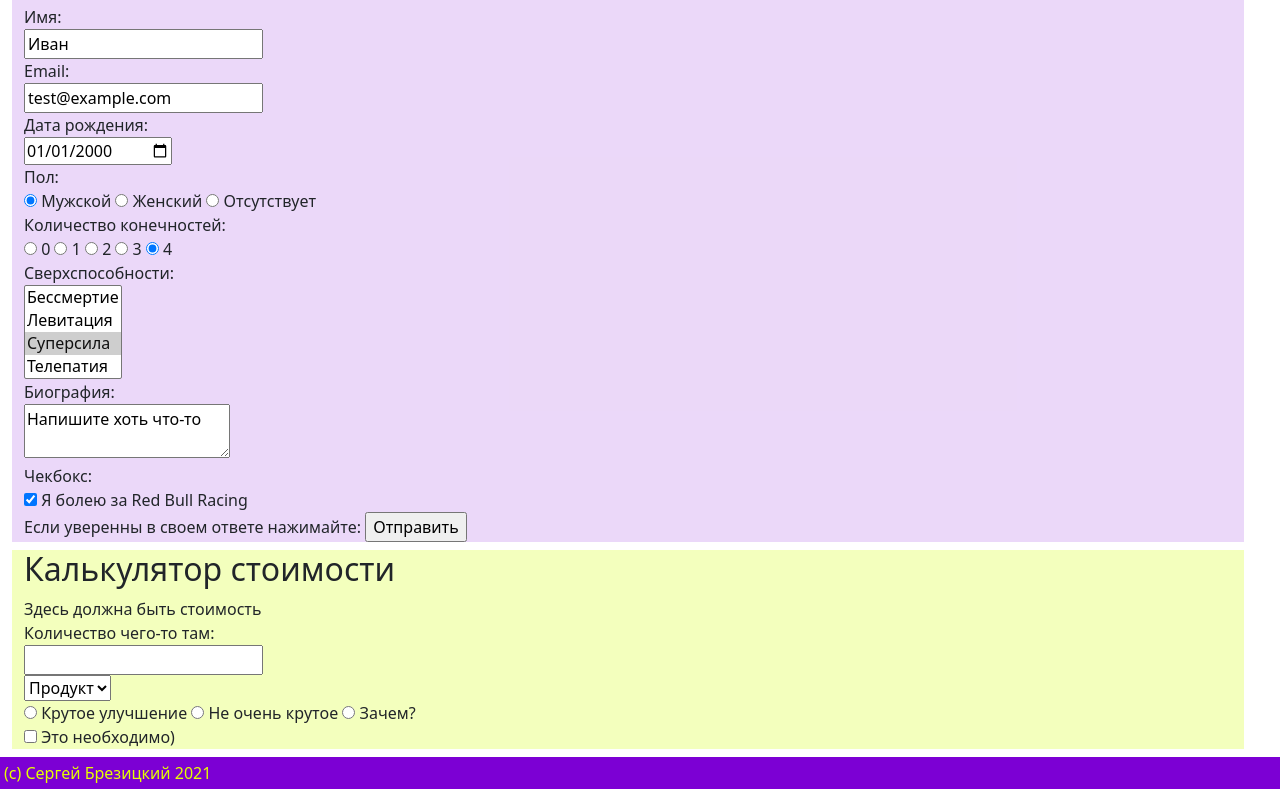
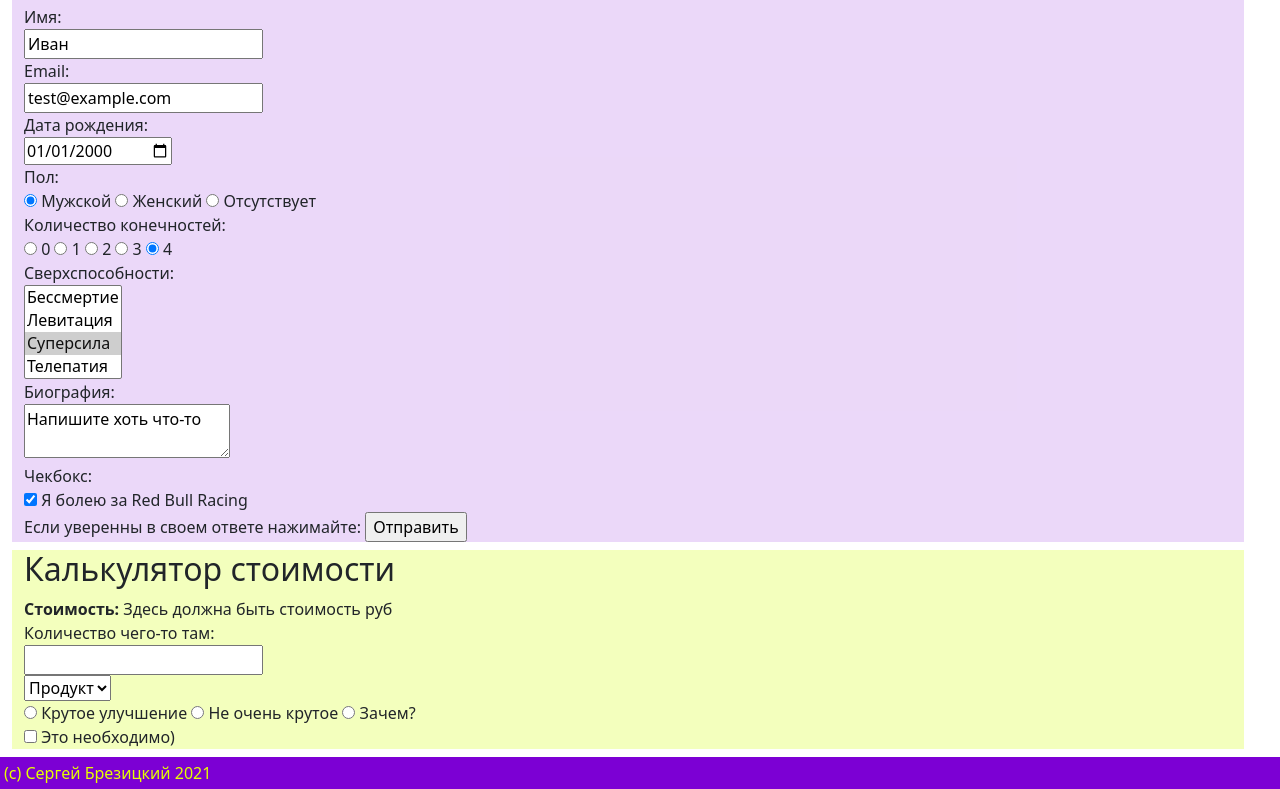
Before and after one commit to SergeiB2002/SergeiB2002.github.io, a plain HTML site: page ex6/6.html in a window 1280 px wide. Shown: the part 1368-2157 px from the top of the page. Drawn offline with nearby package versions, Linux system fonts and the light colour scheme.

Commit message:
Update 6.html

```diff
--- a/ex6/6.html
+++ b/ex6/6.html
@@ -199,7 +199,7 @@
 
       <div id="calc" class="calc mt-2 order-4">
 	<h2 class="mb-2">Калькулятор стоимости</h2>
-        <div id="Stoimost">Здесь должна быть стоимость</div>
+        <div><b>Стоимость: <span id="Stoimost"></b>Здесь должна быть стоимость </span> руб </div>
         <form>
           <label> Количество чего-то там:<br />
             <input class="pole" name="pole1" type="text" />
```
